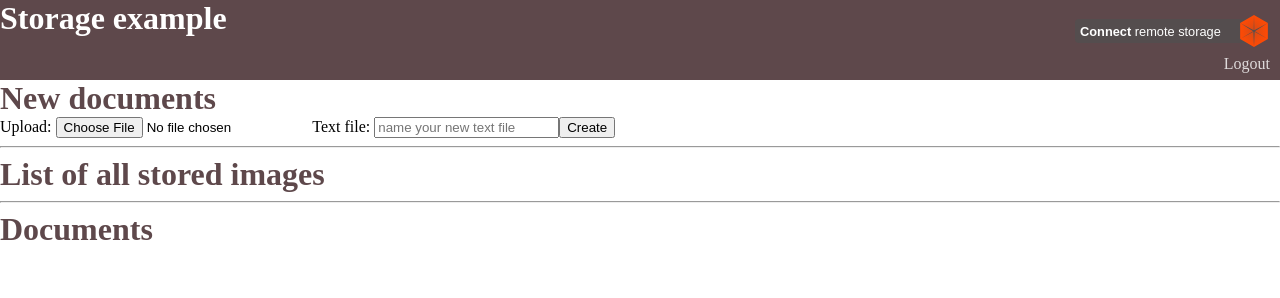
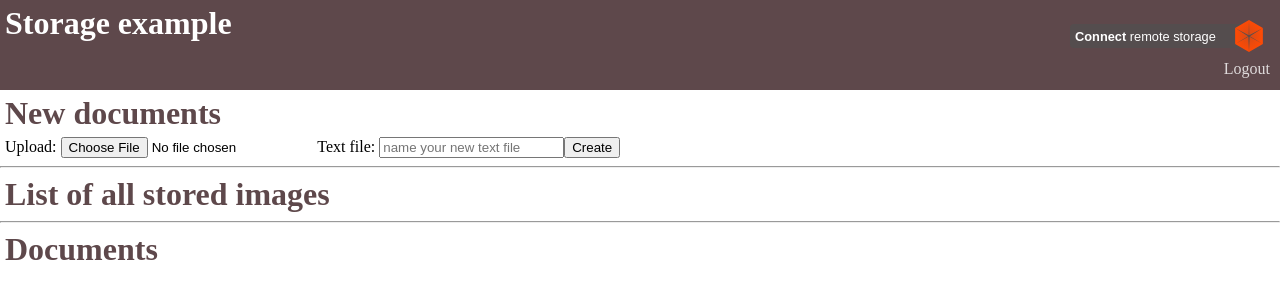
Before and after one commit to marcusbaer/unhosted, a website: page client/index.html in a window 1280 px wide. Drawn offline with Linux system fonts and the light colour scheme.

Commit message:
Added some margins

```diff
--- a/client/index.html
+++ b/client/index.html
@@ -15,7 +15,11 @@
               padding: 0;
           }
           body>h1 {
+              margin: 5px;
               color: #5e484b;
+          }
+          body>div {
+              margin: 5px;
           }
           #images-listing {
               display: none;
@@ -28,7 +32,6 @@
               right: 10px;
               top: 60px;
               cursor: pointer;
-              margin-top: -5px;
               opacity: 0.8;
           }
           #remotestorage-disconnect:hover {
@@ -39,6 +42,7 @@
               height: 80px;
               background-color: #5e484b;
               color: white;
+              padding: 5px;
           }
           .document>h1 {
               font-size: 100%;
@@ -58,8 +62,10 @@
     </div>
 
     <h1>New documents</h1>
-    <span>Upload:&nbsp;</span><input type="file" id="file-input" onchange="uploadImage()" />
-    <span>Text file:&nbsp;</span><input type="text" id="new-document" placeholder="name your new text file" /><input type="button" value="Create" onclick="newDocument()" />
+    <div class="new-documents-block">
+        <span>Upload:&nbsp;</span><input type="file" id="file-input" onchange="uploadImage()" />
+        <span>Text file:&nbsp;</span><input type="text" id="new-document" placeholder="name your new text file" /><input type="button" value="Create" onclick="newDocument()" />
+    </div>
     <hr/>
 
     <h1>List of all stored images</h1>
```
